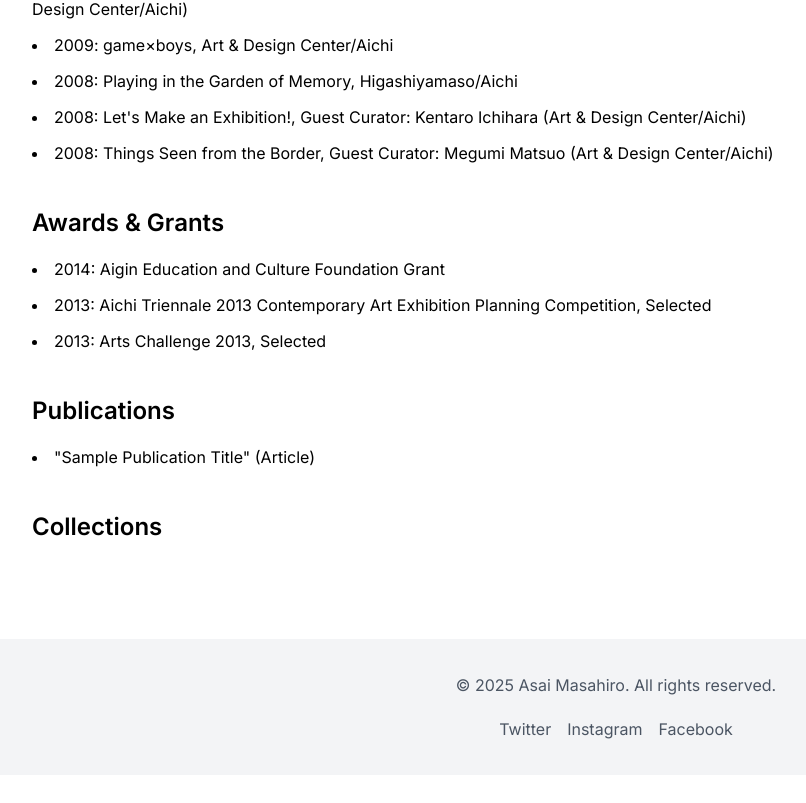
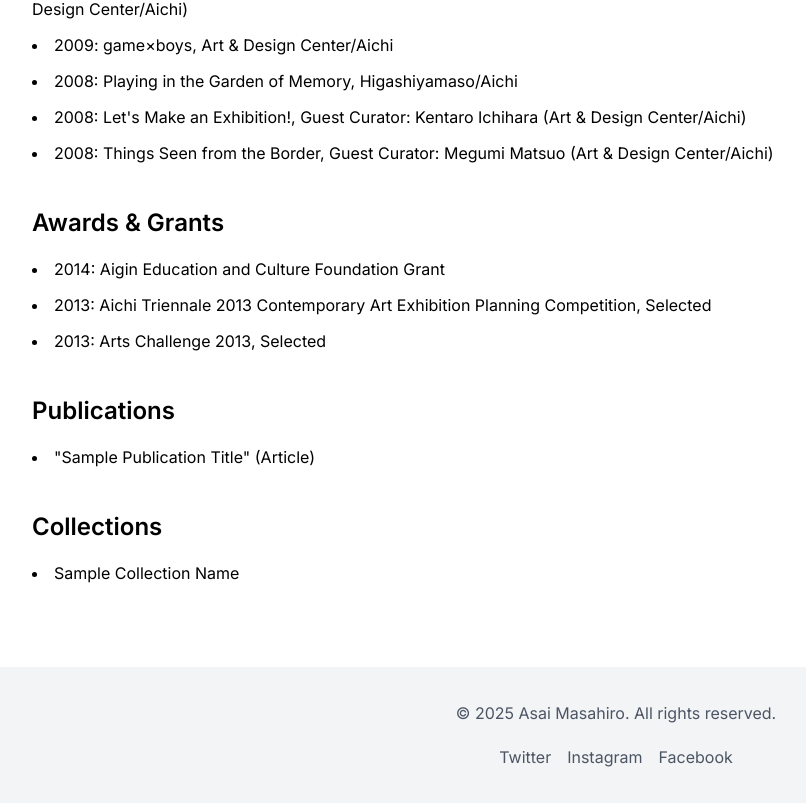
Before and after one commit to asaimasahiro/test-tailwind-app, a Next.js app: page /cv in a window 1280 px wide. Shown: the part 1871-2674 px from the top of the page, without its empty margins (24-830 px from the left). Before the commit the page ends 2646 px from the top, so only its background shows below. Built offline with nearby package versions, Linux system fonts and the light colour scheme; a web font is replaced by a local one.

Commit message:
Fix type error in CV collections section and add dummy data

```diff
--- a/data/cv.ts
+++ b/data/cv.ts
@@ -56,5 +56,7 @@ export const cvData = {
   publications: [
     { year: 2022, title: 'Sample Publication Title', type: 'Article' },
   ], // No specific publications listed on the provided page
-  collections: [], // No specific collections listed on the provided page
+  collections: [
+    { name: 'Sample Collection Name' },
+  ], // No specific collections listed on the provided page
 };
```
